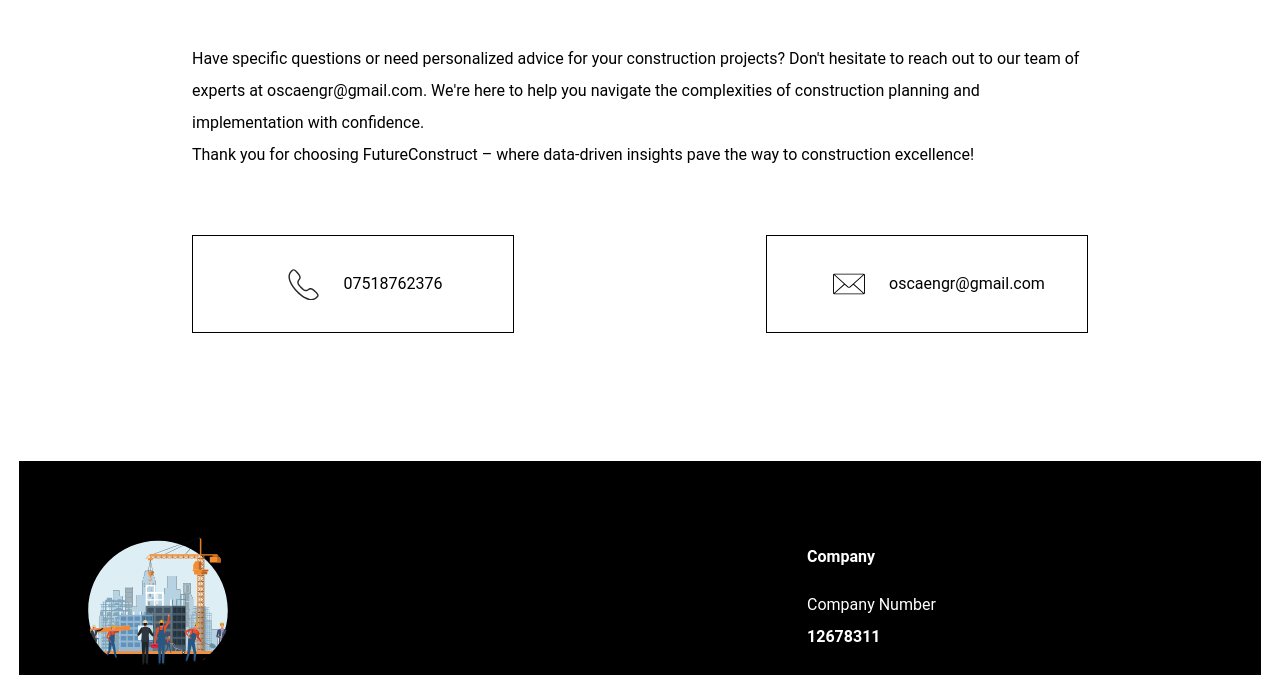
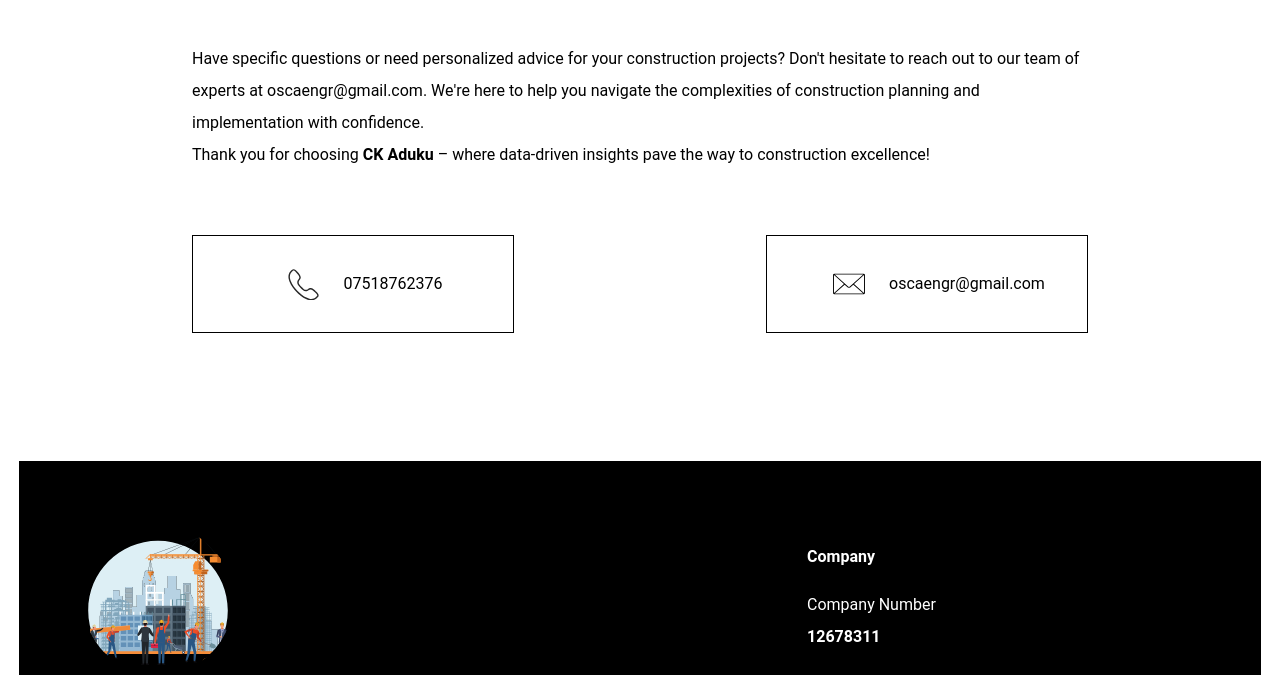
Before and after one commit to amandanwadukwe/CK-Aduku, a plain HTML site: page about.html in a window 1280 px wide. Shown: the part 125-800 px from the top of the page. Drawn offline with Linux system fonts and the light colour scheme.

Commit message:
corrected text

```diff
--- a/about.html
+++ b/about.html
@@ -33,7 +33,7 @@
         </nav>
     </header>
 <section class="contact">
-    <p>Have specific questions or need personalized advice for your construction projects? Don't hesitate to reach out to our team of experts at <a href="mailto:oscaengr@gmail.com">oscaengr@gmail.com</a>. We're here to help you navigate the complexities of construction planning and implementation with confidence. </br> Thank you for choosing FutureConstruct – where data-driven insights pave the way to construction excellence!</p>
+    <p>Have specific questions or need personalized advice for your construction projects? Don't hesitate to reach out to our team of experts at <a href="mailto:oscaengr@gmail.com">oscaengr@gmail.com</a>. We're here to help you navigate the complexities of construction planning and implementation with confidence. </br> Thank you for choosing <strong>CK Aduku</strong> – where data-driven insights pave the way to construction excellence!</p>
     <div class="mode-of-contact-container">
         <div class="mode-of-contact">
             <img class="icon" style="width: 2rem;" src="./resources/CK Aduku Phone.svg" style="width: 2rem;" alt=""/>
```
